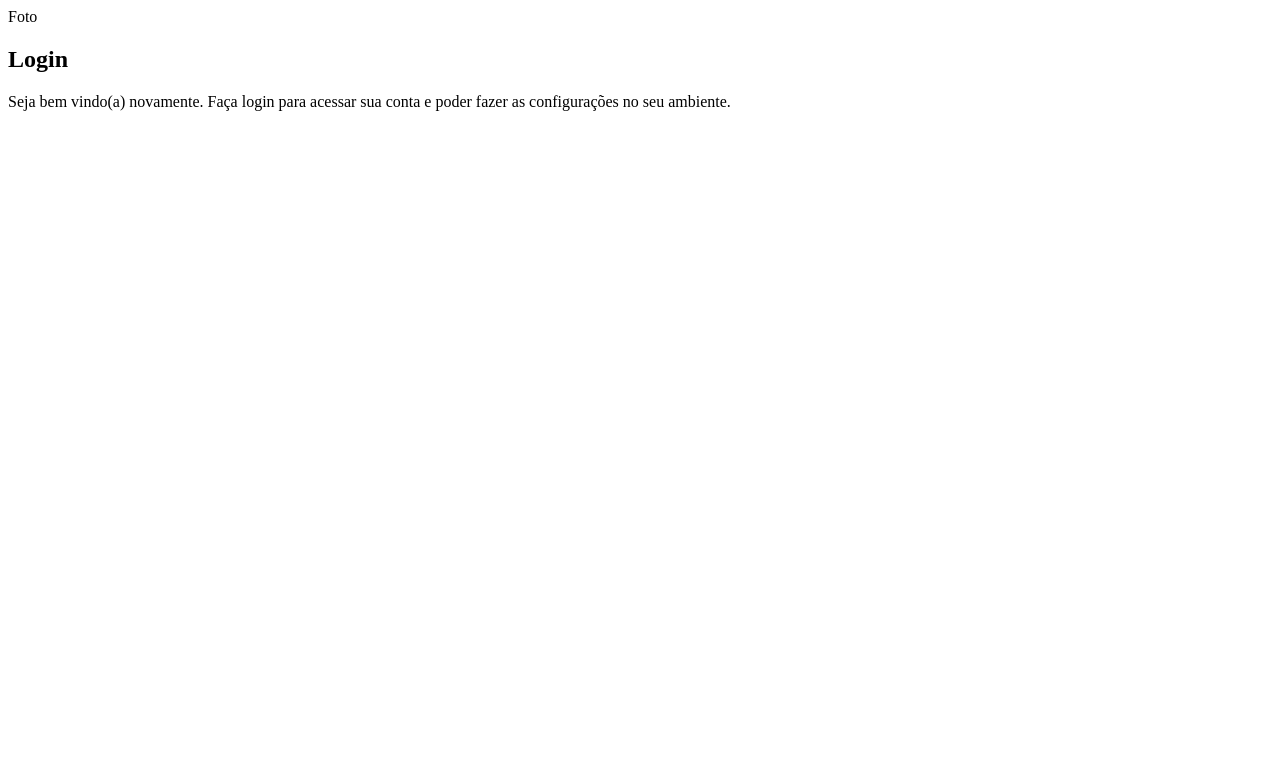
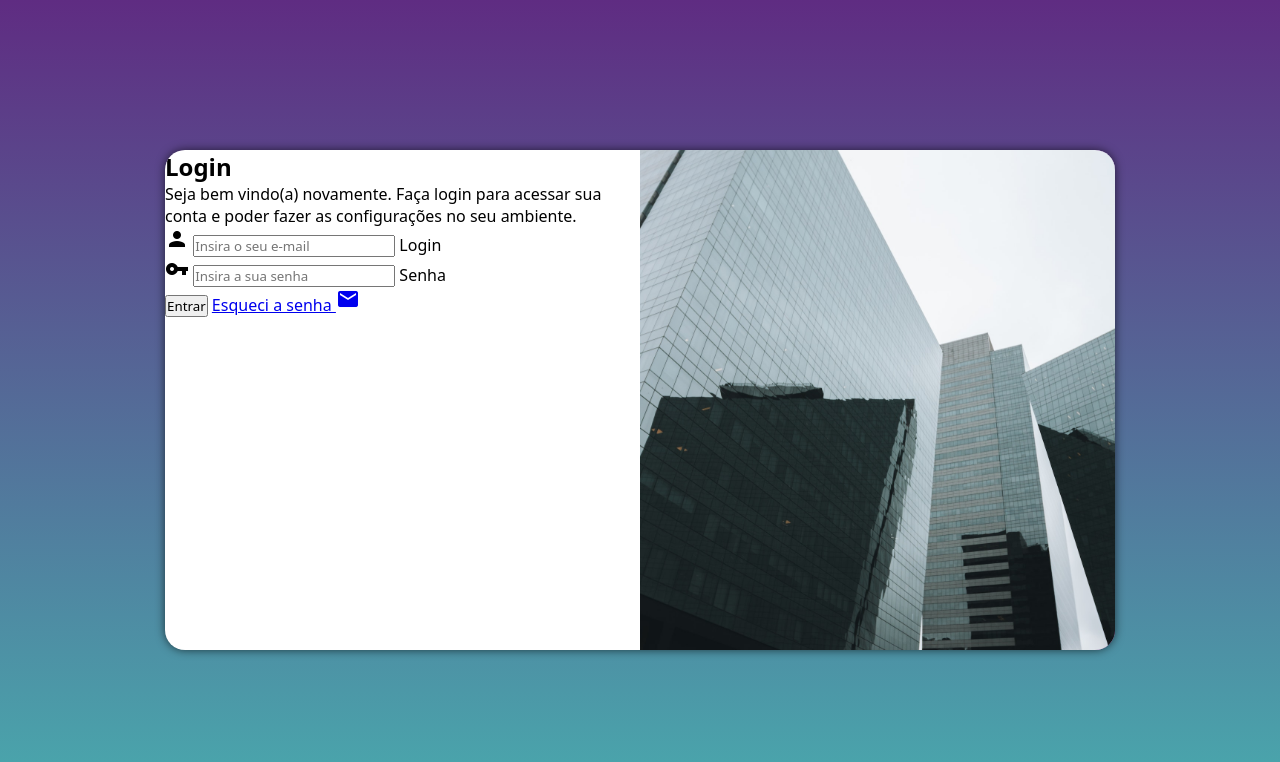
Before and after one commit to jonatasdamata/projeto-login, a plain HTML site: page index.html in a window 1280 px wide. Drawn offline with Linux system fonts and the light colour scheme.

Commit message:
adicionei o form

```diff
--- /dev/null
+++ b/estilos/media-query.css
@@ -0,0 +1,60 @@
+@charset "UTF-8";
+
+/* Typical  Device Breakpoints
+------------------------------------------
+    Pequenas telas: até 600px
+    Celular: de 600px até 768px
+    Tablet: de 768px até 992px
+    Desktop: 992px até 1200px
+    Grandes telas: acima de 1200px
+ */
+
+ @media screen and (min-width:768px) and (max-width:992px) {
+    body {
+        background-image: linear-gradient(to top, #49a9ad, #5f2c82);
+    }
+    section#login {
+        width: 80vw;
+    }
+
+    section#login > div#imagem {
+        float: left;
+        width: 30%;
+        height: 100%;
+        }
+
+    section#login > div#formulario {
+        float: right;
+        width: 70%;
+
+    }
+
+ }
+
+ @media screen and (min-width: 992px) {
+    body {
+        background-image: linear-gradient(to top, #49a9ad, #5f2c82);
+    }
+    section#login {
+        width: 950px;
+    }
+
+    section#login > div#imagem {
+        float: right;
+        width: 50%;
+        height: 100%;
+    }
+
+    section#login > div#formulario {
+        float: left;
+        width: 50%;
+    }
+
+    div#formulario >h1 {
+        font-size: 2em;
+    }
+
+    div#formulario > p {
+        font-size: 1.2em;
+    }
+ }
--- a/estlos/style.css
+++ b/estlos/style.css
@@ -5,3 +5,67 @@
     Lilás: #5f2c82
 
 */
+
+* {
+    font-family: system-ui, -apple-system, BlinkMacSystemFont, 'Segoe UI', Roboto, Oxygen, Ubuntu, Cantarell, 'Open Sans', 'Helvetica Neue', sans-serif;
+    padding: 0px;
+    margin: 0px;
+    box-sizing: border-box;
+}
+
+body, html {
+    background-color: #5f2c82;
+    height: 100vh;
+    width: 100vw;
+}
+
+main {
+    position: relative;
+
+    width: 100vw;
+    height: 100vh;
+}
+
+section#login {
+    position: absolute;
+    top: 50%;
+    left: 50%;
+    transform: translate(-50%, -50%);
+    overflow: hidden;
+
+
+    background-color: white;
+    width: 250px;
+    height: 500px;
+    border-radius: 20px;
+    box-shadow: 0px 0px 10px rgba(0, 0, 0, 0.63);
+
+    transition: width 1s, height 1s;
+    transition-timing-function: ease;
+
+
+
+}
+
+section#login > div#imagem {
+    display: block;
+    background: #5f2c82 url(../imagens/pexels-vinícius-estevão-2896034.jpg) no-repeat;
+    background-size: cover;
+    background-position: left bottom;
+    height: 200px;
+
+}
+
+section#login > div#formulario {
+    display: block;
+    padding: 10px;
+}
+
+div#formulario > h1 {
+    text-align: center;
+    margin-bottom: 10px;
+}
+
+div#formulario > p {
+    font-size: 0.8em;
+}
--- a/index.html
+++ b/index.html
@@ -4,19 +4,35 @@
     <meta charset="UTF-8">
     <meta name="viewport" content="width=device-width, initial-scale=1.0">
     <title>Login</title>
+    <link href="https://fonts.googleapis.com/icon?family=Material+Icons" rel="stylesheet">
     <link rel="stylesheet" href="estlos/style.css">
+    <link rel="stylesheet" href="estilos/media-query.css">
 </head>
 <body>
     <main>
         <section id="login">
             <div id="imagem">
-                Foto
+
             </div>
 
             <div id="formmulario">
                 <h1>Login</h1>
                 <p>Seja bem vindo(a) novamente. Faça login para acessar sua conta e poder fazer as configurações no seu ambiente.</p>
-                <form action="login.php" method="post">
+                <form action="login.php" method="post" autocomplete="on">
+                    <div class="campo">
+                        <i class="material-icons">person</i>
+                        <input type="email" name="login" id="ilogin" placeholder="Insira o seu e-mail" autocomplete="email" required maxlength="30">
+                        <label for="ilogin">Login</label>
+                    </div>
+                    <div class="campo">
+                        <i class="material-icons">vpn_key</i>
+                        <input type="password" name="senha" id="isenha" placeholder="Insira a sua senha" autocomplete="current-password" required minlength="8" maxlength="20">
+                        <label for="isenha">Senha</label>
+                    </div>
+                    <input type="submit" value="Entrar">
+                    <a href="esqueci.html">
+                        Esqueci a senha <i class="material-icons">mail</i>
+                    </a>
 
                 </form>
             </div>
```
